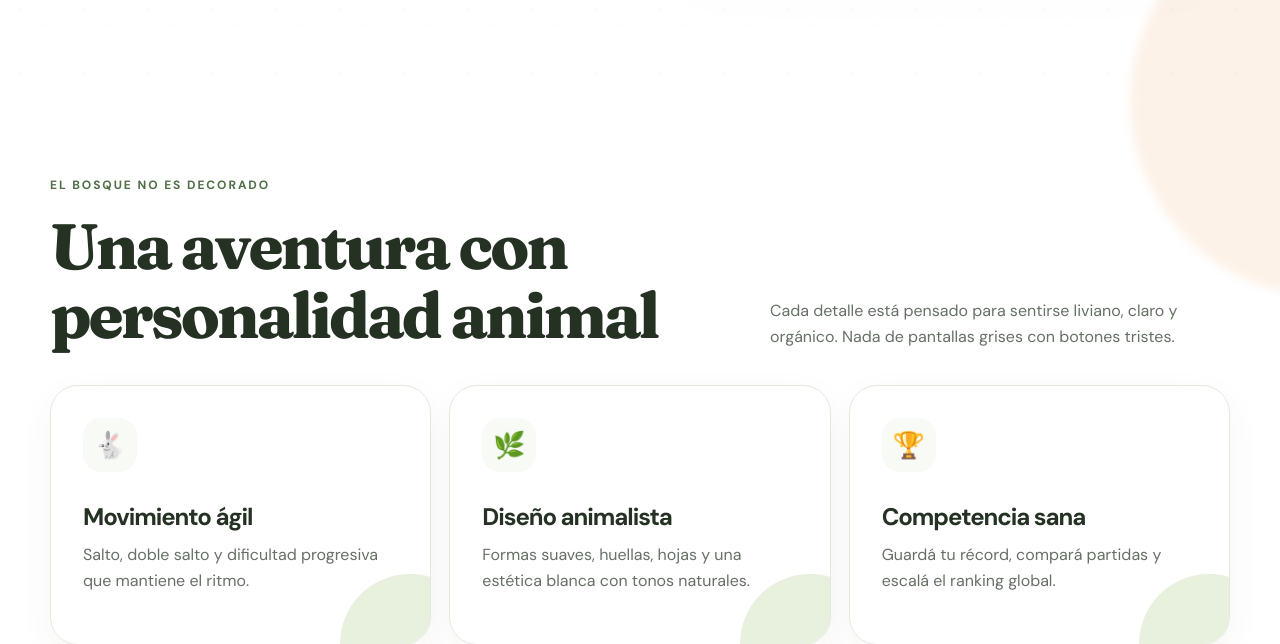
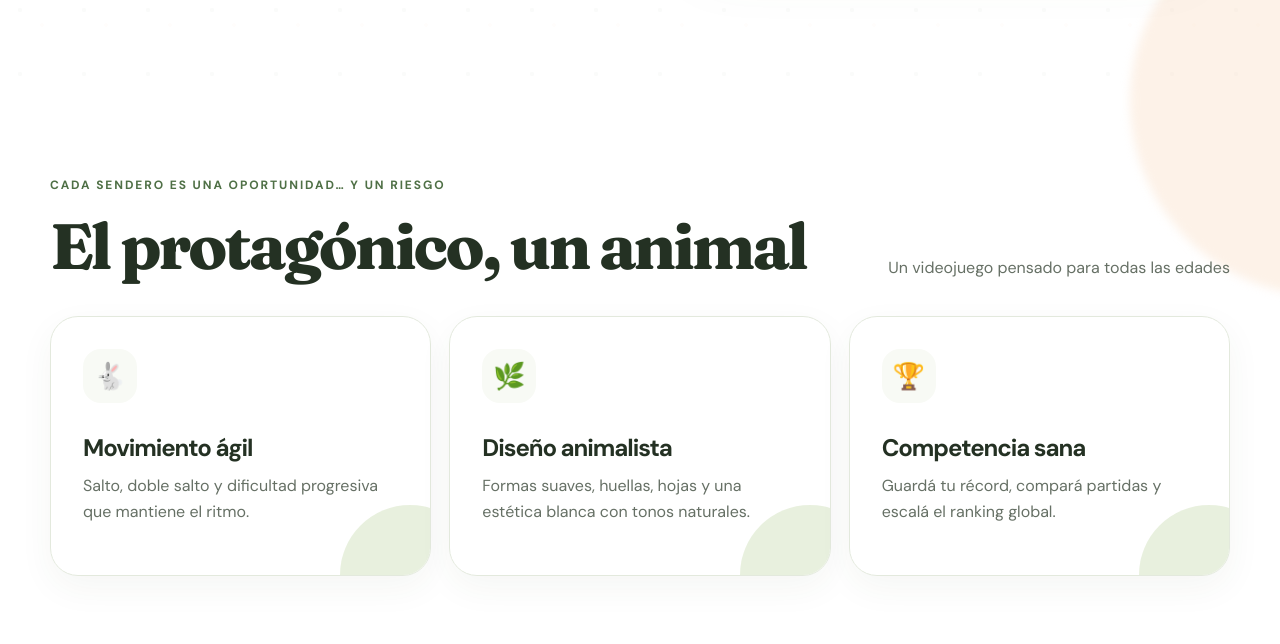
Before and after one commit to lu-developer476/Bunny-Quest, a Django app: page / in a window 1280 px wide. Shown: the part 714-1358 px from the top of the page. Run offline with Django 5.2, Linux system fonts and the light colour scheme; data that the repository does not hold is empty.

Commit message:
Update homepage section copy

```diff
--- a/templates/core/home.html
+++ b/templates/core/home.html
@@ -26,8 +26,8 @@
 
 <section class="section container">
   <div class="section-heading">
-    <div><span class="eyebrow">El bosque no es decorado</span><h2>Una aventura con personalidad animal</h2></div>
-    <p>Cada detalle está pensado para sentirse liviano, claro y orgánico. Nada de pantallas grises con botones tristes.</p>
+    <div><span class="eyebrow">Cada sendero es una oportunidad… y un riesgo</span><h2>El protagónico, un animal</h2></div>
+    <p>Un videojuego pensado para todas las edades</p>
   </div>
   <div class="feature-grid">
     <article class="feature-card"><span class="feature-icon">🐇</span><h3>Movimiento ágil</h3><p>Salto, doble salto y dificultad progresiva que mantiene el ritmo.</p></article>
```
